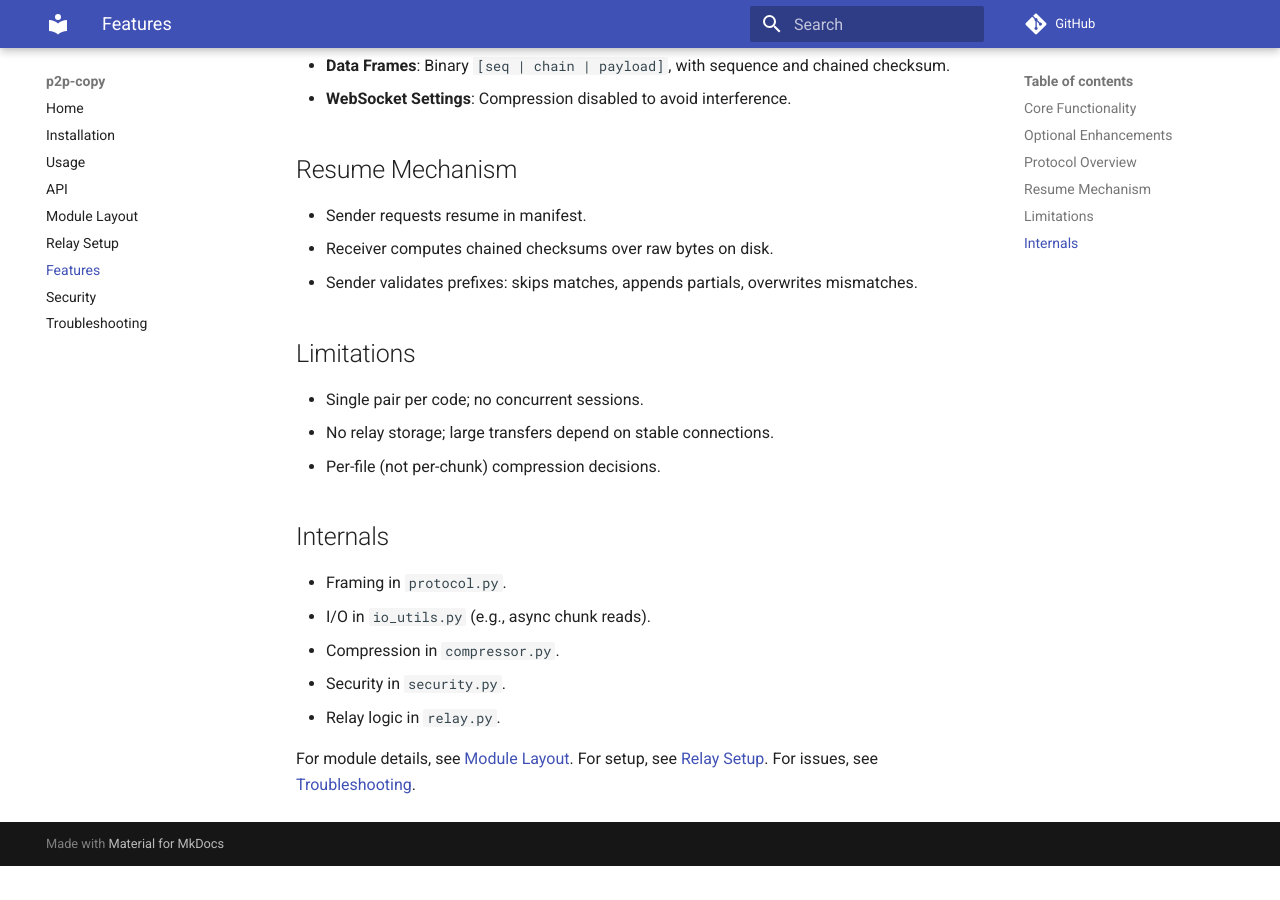
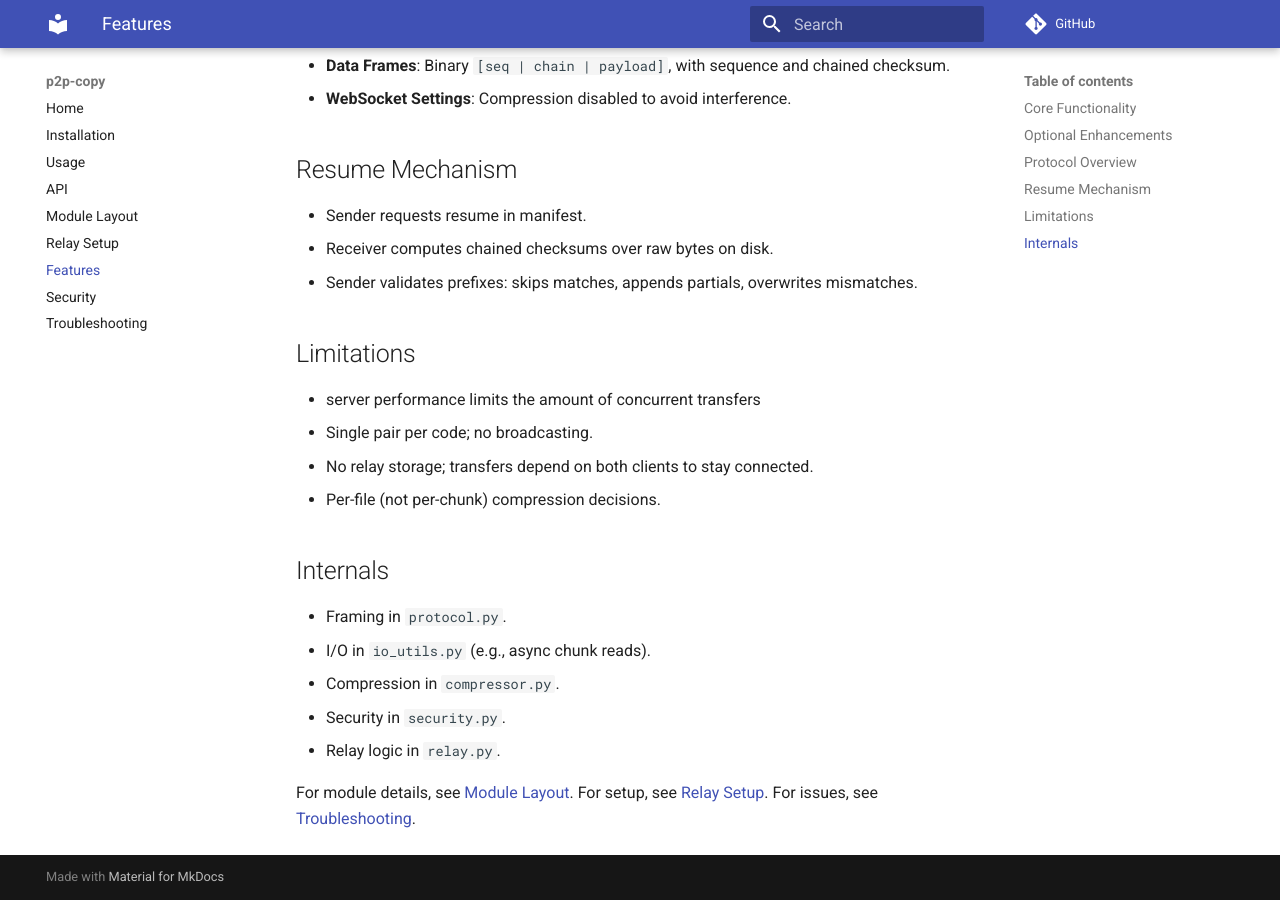
Before and after one commit to AfuLD/p2p-copy, an MkDocs documentation site: the page built from docs/features.md, in a window 1280 px wide and 900 px high, scrolled down 1035 px. Built offline with MkDocs 1.6.1 and Material for MkDocs 9.7.7, drawn with Linux system fonts in a browser that asks for light colours; comment, search, counter and statistics services are not loaded; before the commit the page ends 1901 px from its top, so only the background shows below that.

Commit message:
final docs

```diff
--- a/docs/features.md
+++ b/docs/features.md
@@ -32,8 +32,9 @@ p2p-copy provides file transfer via WebSockets, pairing one sender and one recei
 
 ## Limitations
 
-- Single pair per code; no concurrent sessions.
-- No relay storage; large transfers depend on stable connections.
+- server performance limits the amount of concurrent transfers
+- Single pair per code; no broadcasting.
+- No relay storage; transfers depend on both clients to stay connected.
 - Per-file (not per-chunk) compression decisions.
 
 ## Internals
```
Also changed, not shown: docs/api.md (+1 -1 lines), docs/usage.md (+1 -0 lines).
